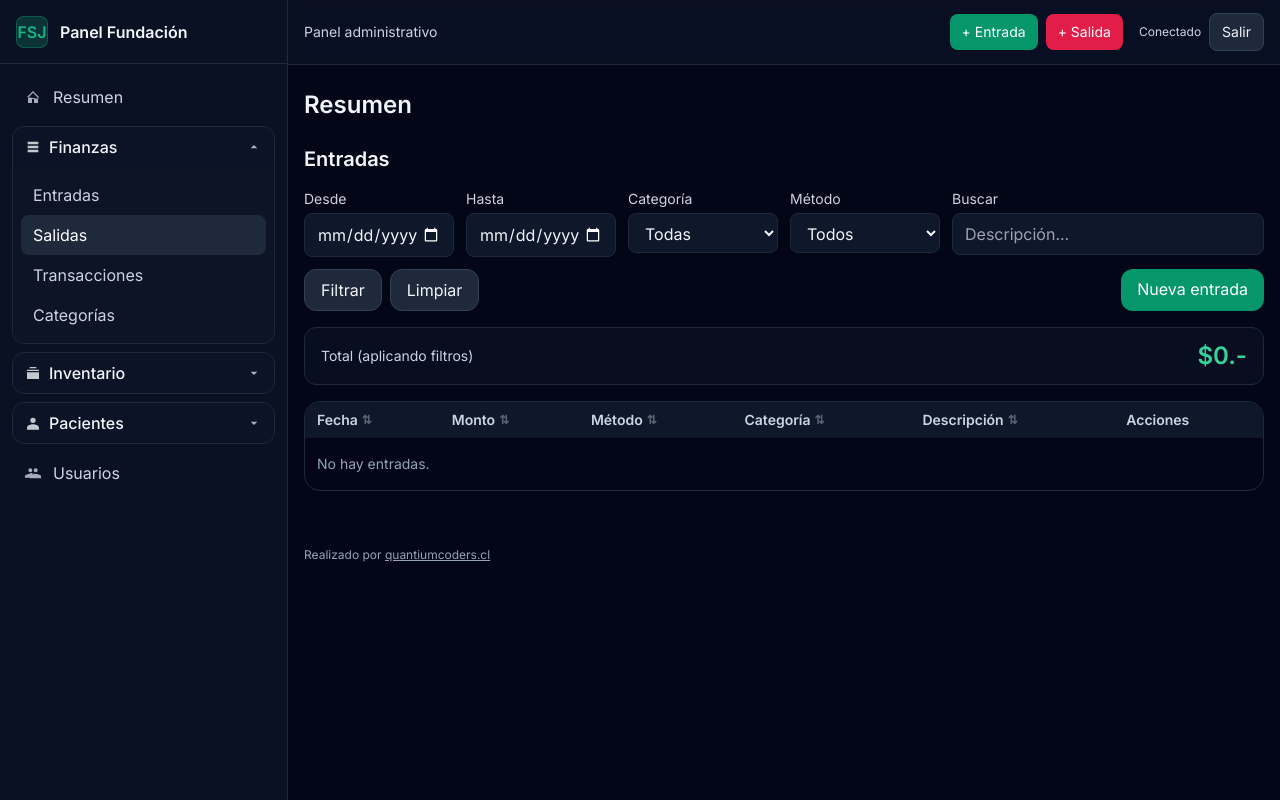
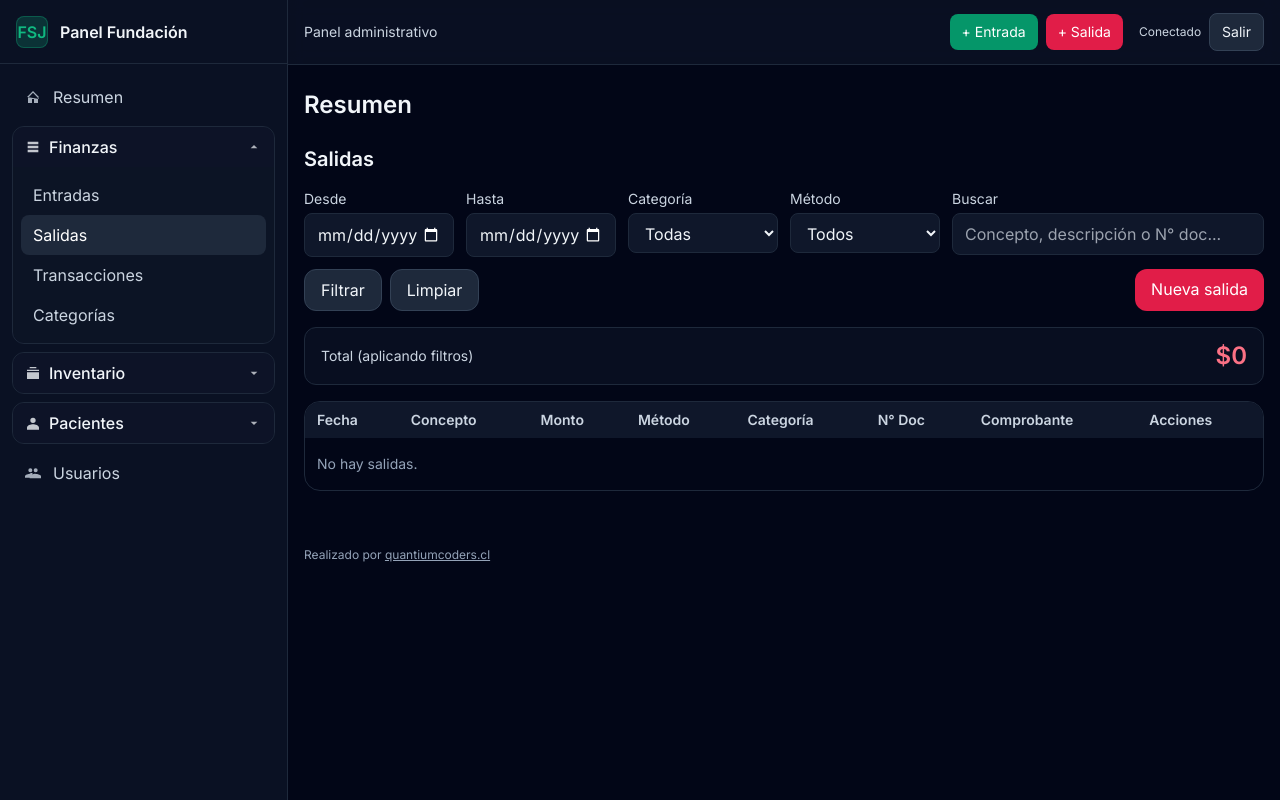
Before and after one commit to FelipeJS1295/admin_fundacion, a FastAPI app: page /salidas in a window 1280 px wide. Run offline with FastAPI, Linux system fonts and the light colour scheme; the visitor is signed in with stand-in values (Sample User, id 1); some libraries are stand-ins or nearby versions.

Commit message:
entradas 4

```diff
--- a/templates/salidas/list.html
+++ b/templates/salidas/list.html
@@ -1,6 +1,6 @@
 {% extends "layouts/base.html" %}
 {% block content %}
-<h2 class="text-xl font-semibold mb-4">Entradas</h2>
+<h2 class="text-xl font-semibold mb-4">Salidas</h2>
 
 <form method="get" class="grid gap-3 md:grid-cols-6 mb-4">
   <div>
@@ -33,70 +33,59 @@
   </div>
   <div class="md:col-span-2">
     <label class="block text-sm text-slate-300 mb-1">Buscar</label>
-    <input type="text" name="q" value="{{ filtros.q or '' }}" placeholder="Descripción..."
+    <input type="text" name="q" value="{{ filtros.q or '' }}" placeholder="Concepto, descripción o N° doc..."
            class="w-full rounded-lg bg-slate-900 border border-slate-800 px-3 py-2">
   </div>
   <div class="md:col-span-6 flex gap-2">
     <button class="px-4 py-2 rounded-xl bg-slate-800 border border-slate-700 hover:bg-slate-700">Filtrar</button>
-    <a href="/entradas" class="px-4 py-2 rounded-xl bg-slate-800 border border-slate-700 hover:bg-slate-700">Limpiar</a>
-    <a href="/entradas/nueva" class="ml-auto px-4 py-2 rounded-xl bg-emerald-600 hover:bg-emerald-500 text-white">Nueva entrada</a>
+    <a href="/salidas" class="px-4 py-2 rounded-xl bg-slate-800 border border-slate-700 hover:bg-slate-700">Limpiar</a>
+    <a href="/salidas/nueva" class="ml-auto px-4 py-2 rounded-xl bg-rose-600 hover:bg-rose-500 text-white">Nueva salida</a>
   </div>
 </form>
 
 <div class="mb-4 flex items-center justify-between rounded-xl border border-slate-800 bg-slate-900/50 px-4 py-3">
   <span class="text-sm text-slate-300">Total (aplicando filtros)</span>
-  <span class="text-2xl font-bold text-emerald-400">
-    {{ total|clp }}
+  <span class="text-2xl font-bold text-rose-400">
+    ${{ '%.0f'|format(total) }}
   </span>
 </div>
-
-{% macro sort_link(col_key, label) -%}
-  {# determina la próxima dirección #}
-  {% set is_current = (filtros.sort == col_key) %}
-  {% set next_dir = 'asc' if (not is_current or filtros.dir == 'desc') else 'desc' %}
-  <a
-    href="/entradas?desde={{ filtros.desde }}&hasta={{ filtros.hasta }}&categoria_id={{ filtros.categoria_id or '' }}&metodo_pago={{ filtros.metodo_pago }}&q={{ filtros.q }}&limit={{ filtros.limit }}&sort={{ col_key }}&dir={{ next_dir }}"
-    class="inline-flex items-center gap-1 hover:text-white"
-  >
-    <span>{{ label }}</span>
-    {% if is_current %}
-      <span class="text-xs opacity-70">{{ '▲' if filtros.dir == 'asc' else '▼' }}</span>
-    {% else %}
-      <span class="text-xs opacity-40">⇅</span>
-    {% endif %}
-  </a>
-{%- endmacro %}
 
 <div class="overflow-x-auto rounded-2xl border border-slate-800">
   <table class="min-w-full text-sm">
     <thead class="bg-slate-900 text-slate-300">
     <tr>
-        <th class="px-3 py-2 text-left">{{ sort_link('fecha','Fecha') }}</th>
-        <th class="px-3 py-2 text-left">{{ sort_link('monto','Monto') }}</th>
-        <th class="px-3 py-2 text-left">{{ sort_link('metodo','Método') }}</th>
-        <th class="px-3 py-2 text-left">{{ sort_link('categoria','Categoría') }}</th>
-        <th class="px-3 py-2 text-left">{{ sort_link('descripcion','Descripción') }}</th>
+        <th class="px-3 py-2 text-left">Fecha</th>
+        <th class="px-3 py-2 text-left">Concepto</th>
+        <th class="px-3 py-2 text-left">Monto</th>
+        <th class="px-3 py-2 text-left">Método</th>
+        <th class="px-3 py-2 text-left">Categoría</th>
+        <th class="px-3 py-2 text-left">N° Doc</th>
+        <th class="px-3 py-2 text-left">Comprobante</th>
         <th class="px-3 py-2 text-left">Acciones</th>
     </tr>
     </thead>
     <tbody>
-      {% for t in entradas %}
+    {% for t in salidas %}
     <tr class="border-t border-slate-800">
-        <td class="px-3 py-2">{{ t.fecha|fecha_cl }}</td>
-        <td class="px-3 py-2 font-semibold">{{ t.monto|clp }}</td>
+        <td class="px-3 py-2">{{ t.fecha }}</td>
+        <td class="px-3 py-2">{{ t.concepto or '-' }}</td>
+        <td class="px-3 py-2 font-semibold">${{ '%.0f'|format(t.monto) }}</td>
         <td class="px-3 py-2">{{ t.metodo_pago }}</td>
         <td class="px-3 py-2">{{ t.categoria.nombre if t.categoria else '-' }}</td>
-        <td class="px-3 py-2">{{ t.descripcion or '' }}</td>
+        <td class="px-3 py-2">{{ t.numero_documento or '-' }}</td>
+        <td class="px-3 py-2">
+        {% if t.documento_path %}<a class="underline" target="_blank" href="{{ t.documento_path }}">Ver</a>{% else %}-{% endif %}
+        </td>
         <td class="px-3 py-2 space-x-2">
-          <a class="underline" href="/entradas/{{ t.id }}">Ver</a>
-          <a class="underline" href="/entradas/{{ t.id }}/editar">Editar</a>
-          <form method="post" action="/entradas/{{ t.id }}/eliminar" class="inline" onsubmit="return confirm('¿Eliminar entrada?');">
+        <a class="underline" href="/salidas/{{ t.id }}">Ver</a>
+        <a class="underline" href="/salidas/{{ t.id }}/editar">Editar</a>
+        <form method="post" action="/salidas/{{ t.id }}/eliminar" class="inline" onsubmit="return confirm('¿Eliminar salida?');">
             <button class="underline text-rose-300">Eliminar</button>
         </form>
         </td>
     </tr>
     {% else %}
-      <tr><td class="px-3 py-4 text-slate-400" colspan="6">No hay entradas.</td></tr>
+    <tr><td class="px-3 py-4 text-slate-400" colspan="8">No hay salidas.</td></tr>
     {% endfor %}
     </tbody>
   </table>
```
Also changed, not shown: templates/entradas/list.html (+25 -8 lines). Lines whose indentation alone changed are shown as unchanged.
